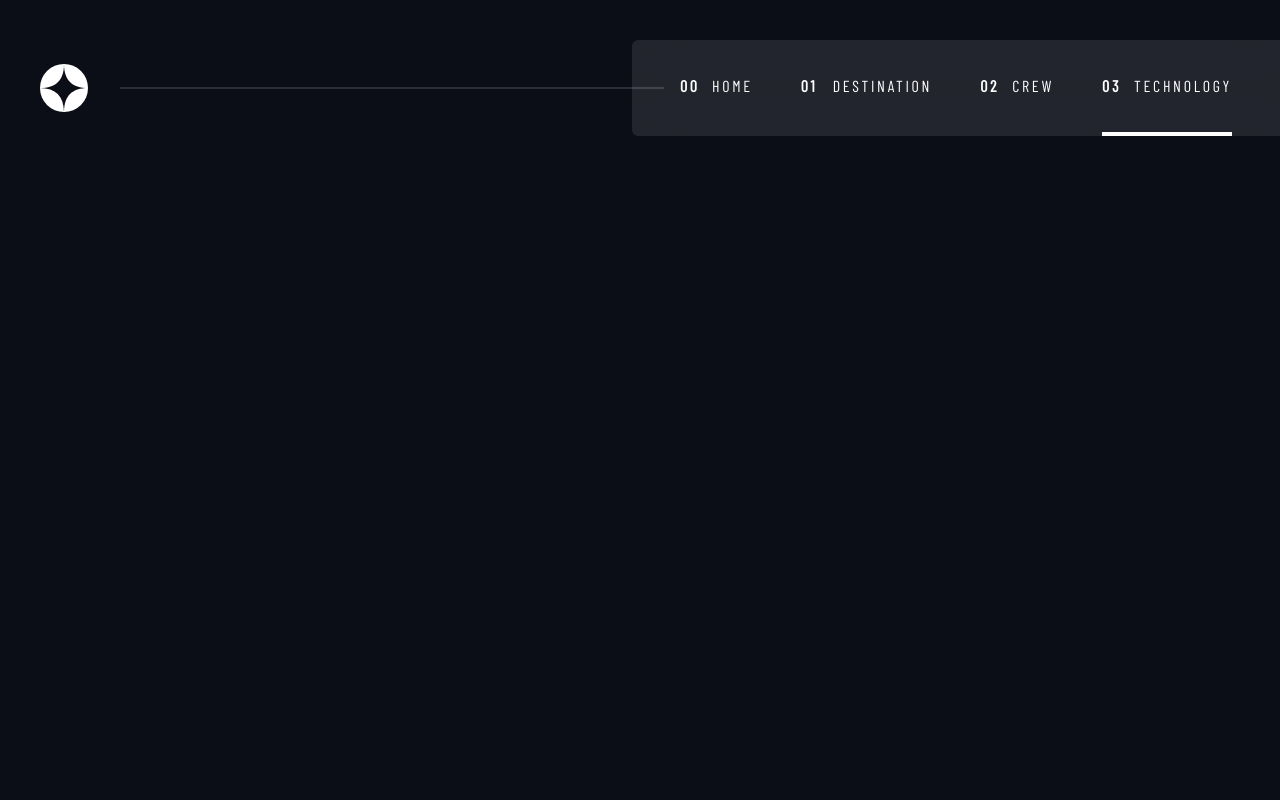
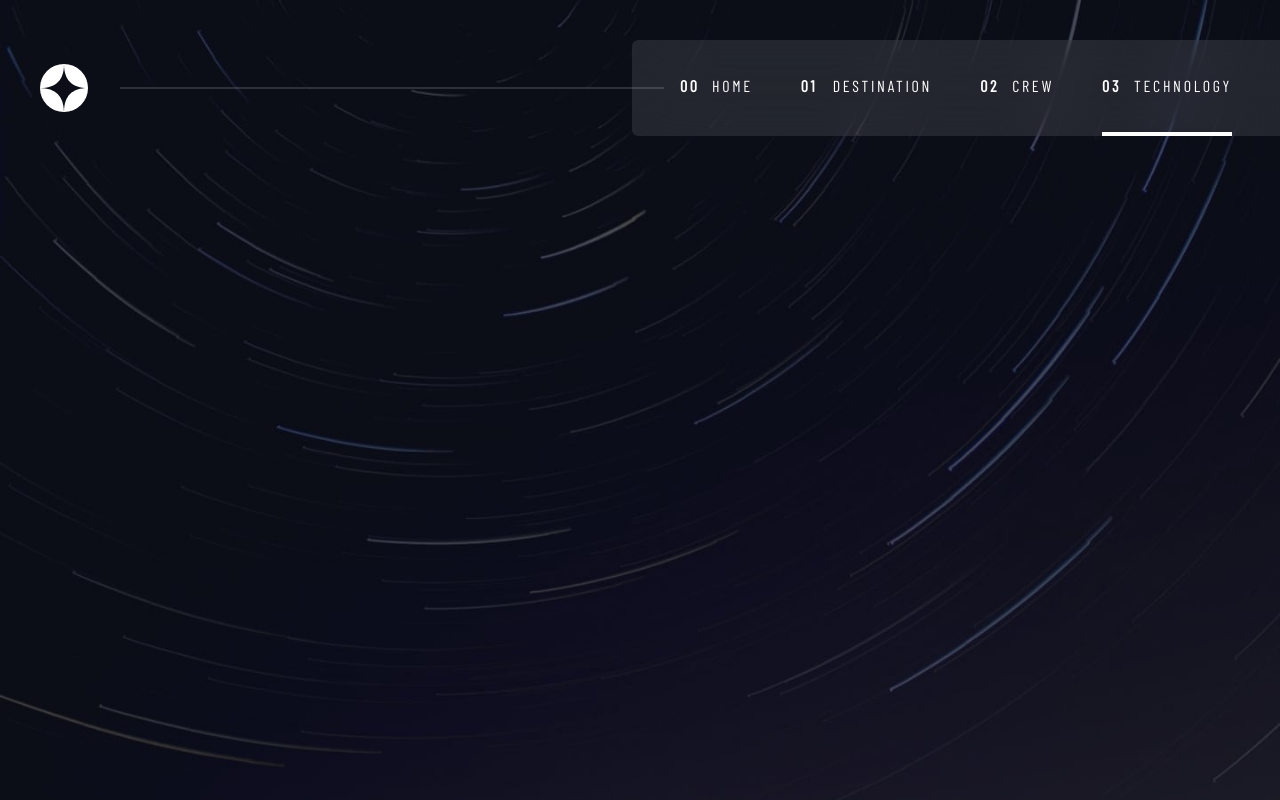
Before and after one commit to suriya-work/Space-tourism, a Next.js app: page /technology in a window 1280 px wide. Built offline with nearby package versions, Linux system fonts and the light colour scheme; a web font is replaced by a local one.

Commit message:
initial style and file structure for technology page

```diff
--- a/src/app/technology/page.tsx
+++ b/src/app/technology/page.tsx
@@ -1,5 +1,11 @@
-const TechnologyPage = () => {
-  return <div></div>
+import TechnologyPage from '@/components/pages/technology'
+
+const Technology = () => {
+  return (
+    <div>
+      <TechnologyPage />
+    </div>
+  )
 }
 
-export default TechnologyPage
+export default Technology
--- /dev/null
+++ b/src/components/pages/technology/index.tsx
@@ -0,0 +1,18 @@
+import desktop from '@/assets/technology/background-technology-desktop.jpg'
+import mobile from '@/assets/technology/background-technology-mobile.jpg'
+import tablet from '@/assets/technology/background-technology-tablet.jpg'
+import Background from '@/components/globals/Background'
+
+const TechnologyPage = () => {
+  return (
+    <div>
+      <Background
+        desktop={desktop.src}
+        mobile={mobile.src}
+        tablet={tablet.src}
+      />
+    </div>
+  )
+}
+
+export default TechnologyPage
```
